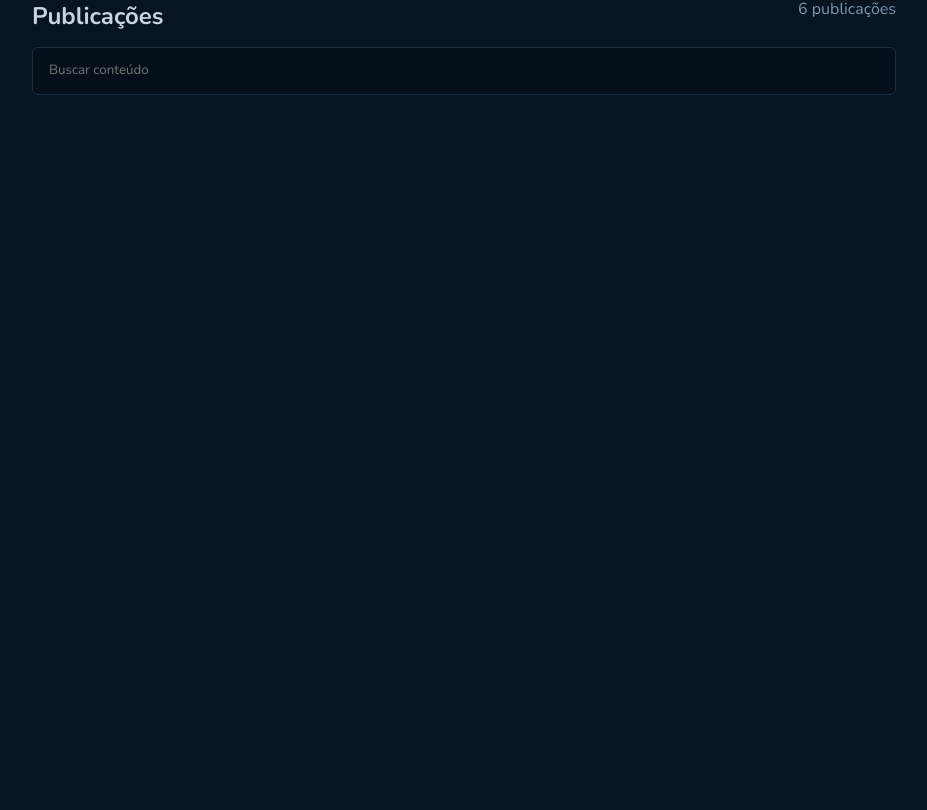
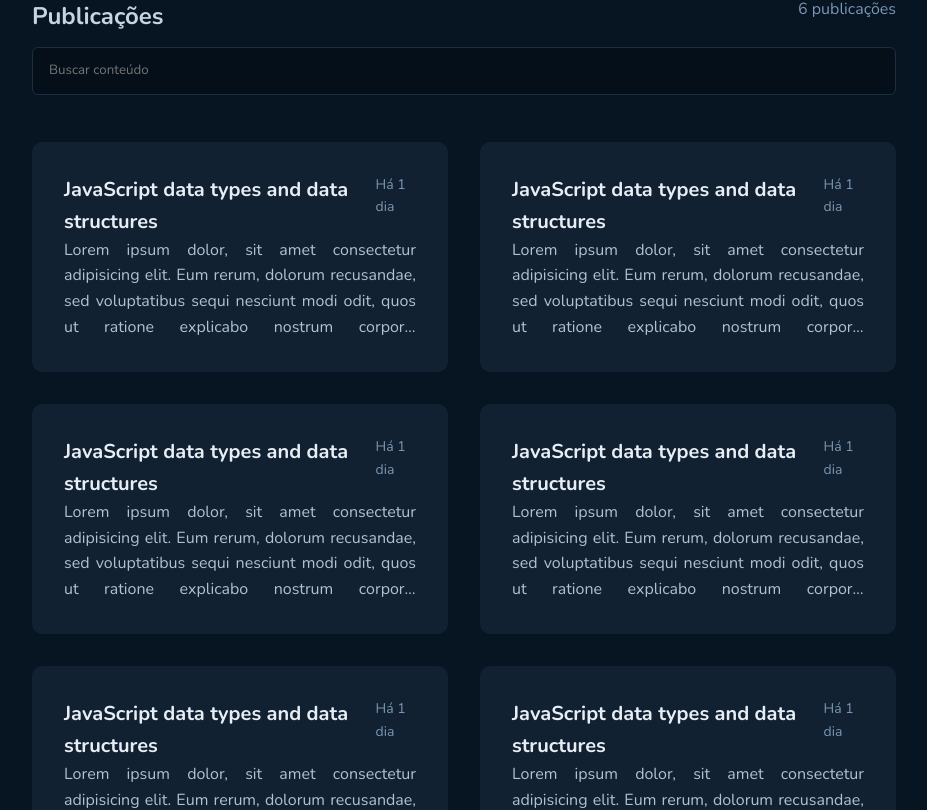
Before and after one commit to dev-ribeiro/ignite-github-blog, a React (Vite) app: page / in a window 1280 px wide. Shown: the part 495-1305 px from the top of the page, without its empty margins (176-1103 px from the left). Before the commit the page ends 800 px from the top, so only its background shows below. Built offline with nearby package versions, Linux system fonts and the light colour scheme; no server answers.

Commit message:
styles: concluted styles of Home Page

```diff
--- a/src/pages/Home/components/Post/styles.ts
+++ b/src/pages/Home/components/Post/styles.ts
@@ -1,7 +1,7 @@
 import styled from 'styled-components'
 
 export const PostContainer = styled.div`
-  min-width: 26rem;
+  width: 26rem;
   padding: 2rem;
 
   background: ${(props) => props.theme['blue-700']};
--- /dev/null
+++ b/src/pages/Home/components/PostsGrid/index.tsx
@@ -0,0 +1,19 @@
+// import { useFetchIssuesData } from '../../../../hooks/useFetchIssuesData'
+import { Post } from '../Post'
+import { PostGridContainer } from './styles'
+
+export function PostGrid() {
+  //   const { postsData } = useFetchIssuesData()
+
+  return (
+    <PostGridContainer>
+      <Post />
+      <Post />
+      <Post />
+      <Post />
+      <Post />
+      <Post />
+      <Post />
+    </PostGridContainer>
+  )
+}
--- /dev/null
+++ b/src/pages/Home/components/PostsGrid/styles.ts
@@ -0,0 +1,9 @@
+import styled from 'styled-components'
+
+export const PostGridContainer = styled.section`
+  margin-top: 2.9375rem;
+  display: grid;
+  gap: 2rem;
+  grid-template-columns: repeat(2, 1fr);
+  justify-items: center;
+`
--- a/src/pages/Home/components/SearchForm/styles.ts
+++ b/src/pages/Home/components/SearchForm/styles.ts
@@ -2,7 +2,6 @@ import styled from 'styled-components'
 
 export const SearchFormContainer = styled.form`
   width: 54rem;
-  margin: auto;
   display: flex;
   flex-direction: column;
   gap: 0.75rem;
--- a/src/pages/Home/index.tsx
+++ b/src/pages/Home/index.tsx
@@ -1,3 +1,4 @@
+import { PostGrid } from './components/PostsGrid'
 import { SearchForm } from './components/SearchForm'
 import { HomeContainer } from './styles'
 
@@ -5,6 +6,7 @@ export function Home() {
   return (
     <HomeContainer>
       <SearchForm />
+      <PostGrid />
     </HomeContainer>
   )
 }
--- a/src/pages/Home/styles.ts
+++ b/src/pages/Home/styles.ts
@@ -2,4 +2,7 @@ import styled from 'styled-components'
 
 export const HomeContainer = styled.div`
   margin-top: 12.25rem;
+  display: flex;
+  flex-direction: column;
+  align-items: center;
 `
```
